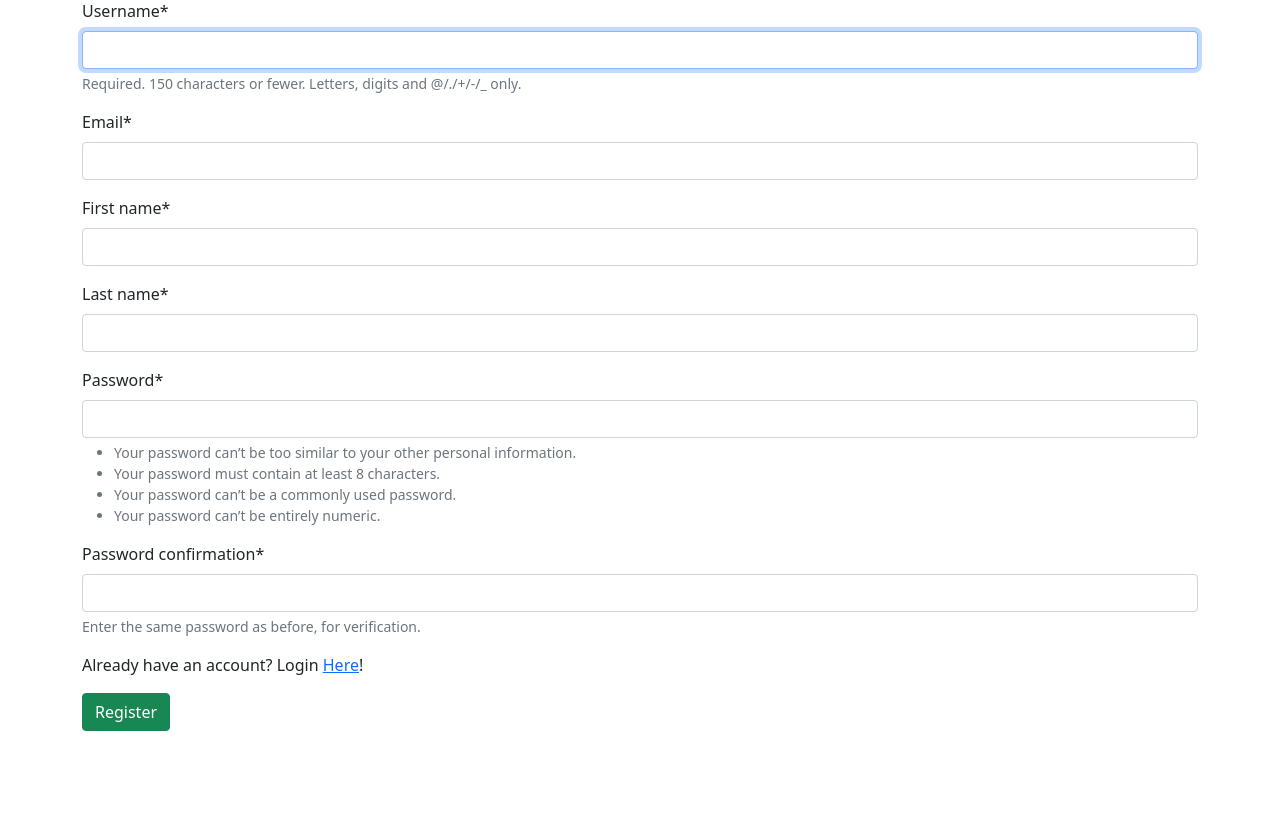
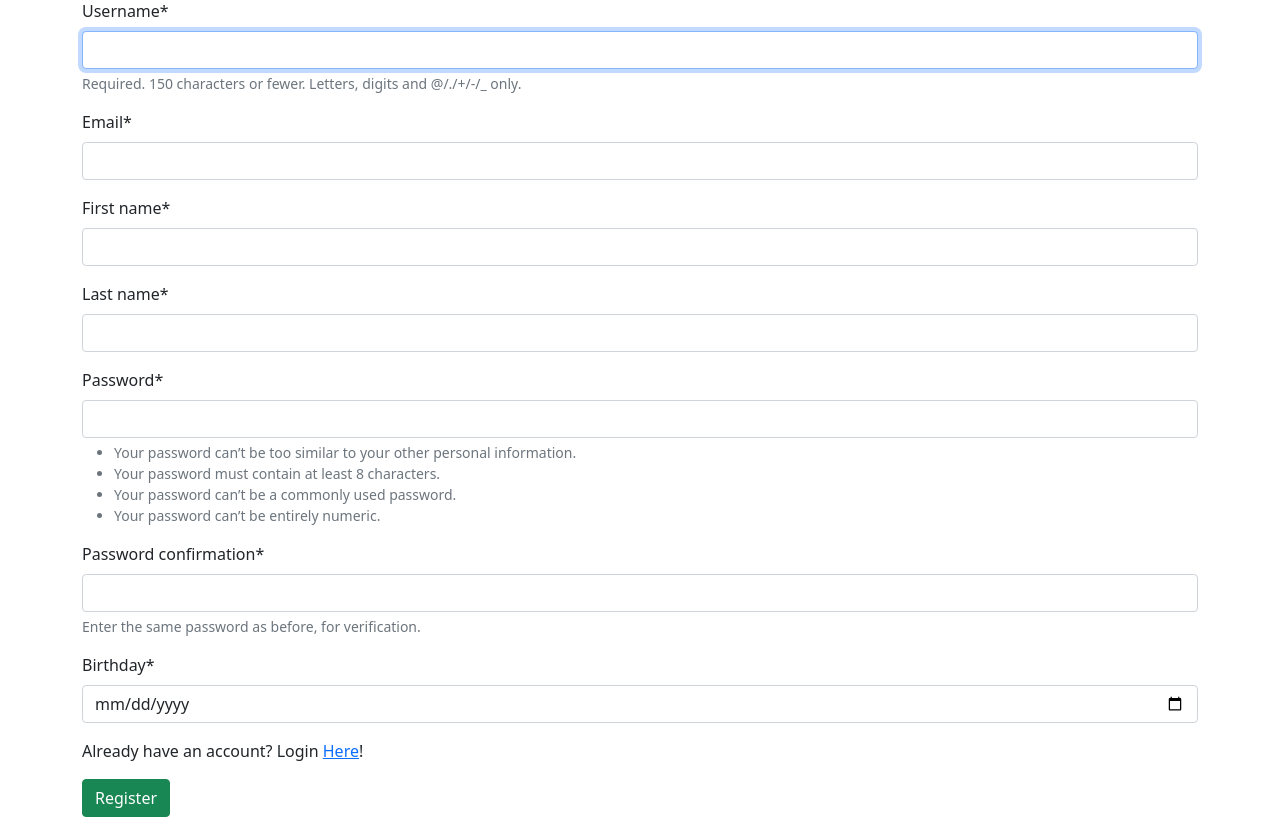
Before and after one commit to ZekePulido/IntroSE, a Django app: page /register in a window 1280 px wide. Shown: the part 57-874 px from the top of the page. Before the commit the page ends 788 px from the top, so only its background shows below. Run offline with Django 4.2, Linux system fonts and the light colour scheme; some libraries are stand-ins or nearby versions.

Commit message:
Updated forms.py and profile.html
Updated both forms to handle a birthday assigned at account creation

```diff
--- a/DawgSocial/Main/forms.py
+++ b/DawgSocial/Main/forms.py
@@ -6,7 +6,8 @@ class RegisterForm(UserCreationForm):
     first_name = forms.CharField(required=True)
     last_name = forms.CharField(required=True)
     email = forms.EmailField(required=True)
+    birthday = forms.DateField(required=True, widget=forms.widgets.DateInput(attrs={'type': 'date'}))
 
     class Meta:
         model = User
-        fields = ['username', 'email', 'first_name', 'last_name', 'password1', 'password2']
+        fields = ['username', 'email', 'first_name', 'last_name', 'password1', 'password2', 'birthday']
--- a/DawgSocial/Main/templates/main/profile.html
+++ b/DawgSocial/Main/templates/main/profile.html
@@ -9,6 +9,12 @@
     <h2 class="user-fullname">{{ user.first_name }} {{ user.last_name }}</h2>
   </header>
 
+<!-- User Birthday Section -->
+<section class="user-birthday">
+    <h2>Birthday:</h2>
+    <p>{{ user.birthday }}</p>
+</section>
+
   <!-- User Bio Section -->
   <section class="user-bio">
     <h2>Bio:</h2>
```
